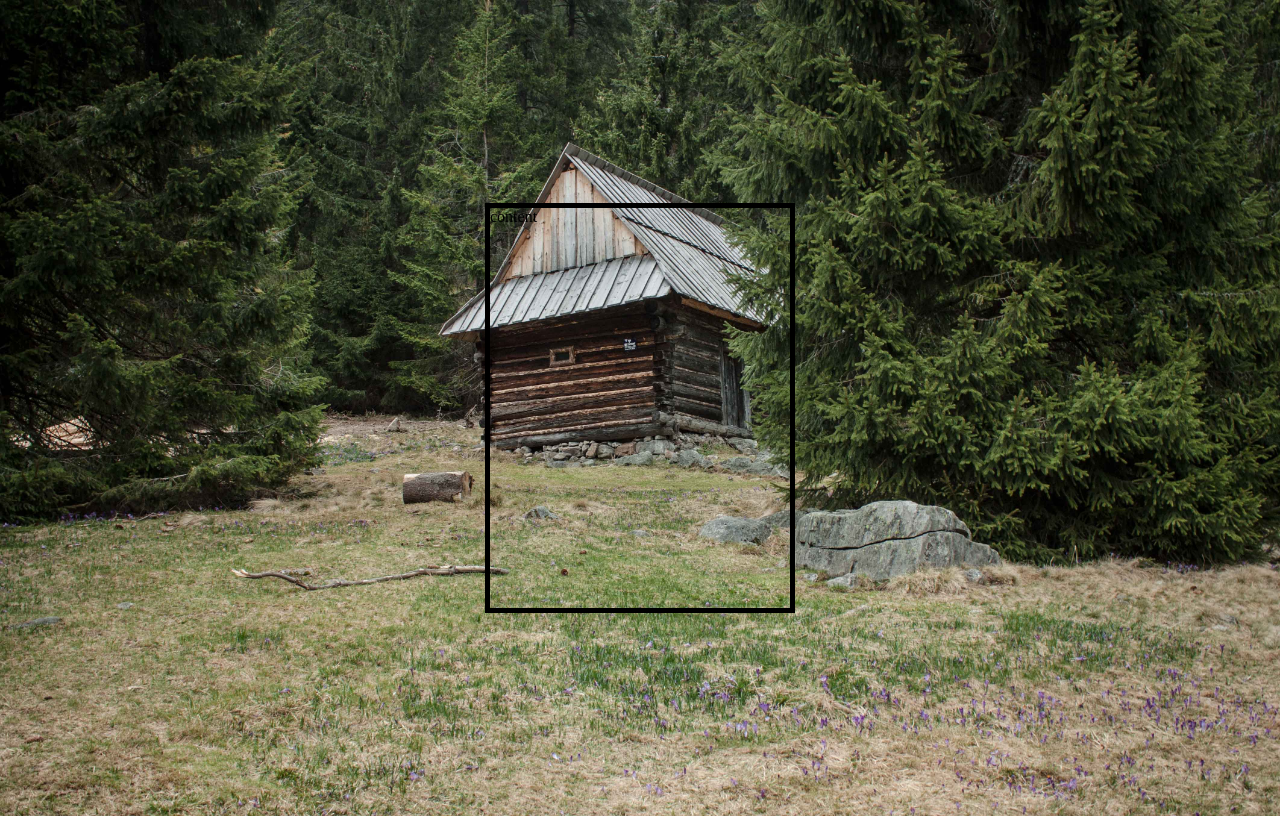
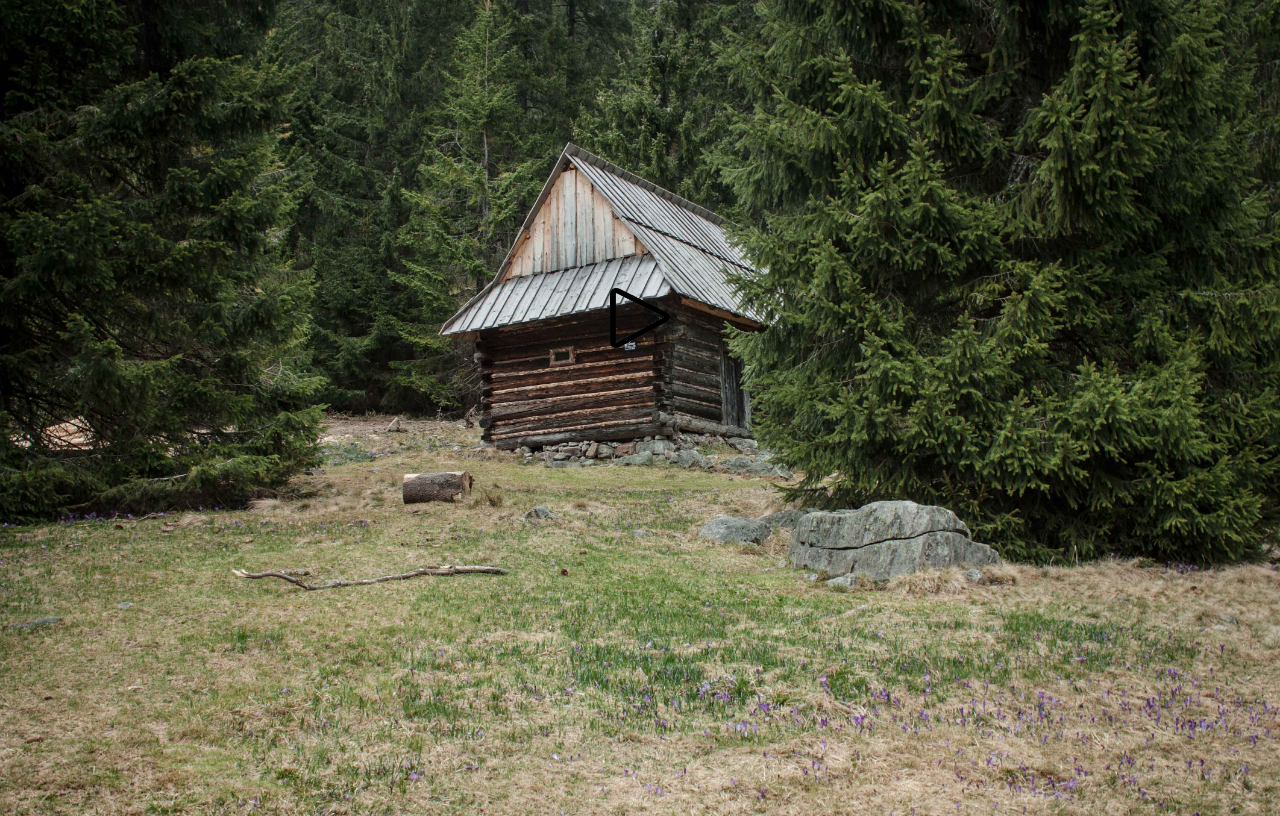
Before and after one commit to PawelJozwiak1986/Ambient-Sound-Site, a website: page index.html in a window 1280 px wide. Drawn offline with Linux system fonts and the light colour scheme.

Commit message:
setting up button in js

```diff
--- a/index.html
+++ b/index.html
@@ -10,7 +10,10 @@
 </head>
 <body>
   <div class="main__container">
-    <div class="player__block">content</div>
+    <div class="player__block">
+      <img class="play-pause__btn" src="./assets/play-button.png" onclick="playAudio();">
+    </div>
   </div>
+  <script src="./js/index.js"></script>
 </body>
 </html>
--- a/js/index.js
+++ b/js/index.js
@@ -0,0 +1,8 @@
+const playButton = document.querySelector('.play-pause__btn');
+const audio = new Audio('chchołowska dolina.mp3');
+
+console.log(playButton);
+
+let playAudio = () => {
+  console.log(playButton);
+}
--- a/sass/desktop.scss
+++ b/sass/desktop.scss
@@ -1,6 +1,7 @@
 body{
   background: url(../assets/1.jpg);
-  background-size: cover;
+  background-size: cover ;
+
 }
 .main__container{
   height: 100vh;
@@ -13,6 +14,14 @@ body{
 .player__block{
   height: 400px;
   width: 300px;
-  border: 5px black solid;
+  // border: 5px black solid;
+  display: flex;
+  justify-content: center;
+  align-items: flex-start;
 
 }
+.play-pause__btn{
+  margin-top: 80px;
+  height: 60px;
+  width: 60px;
+}
```
Also changed, not shown: assets/pause-buttton.jpg (added), assets/play-button.png (added), css/desktop.css, 1 other file.
